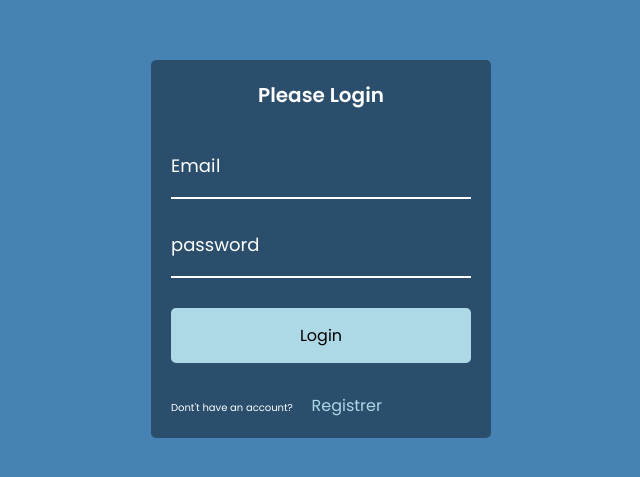
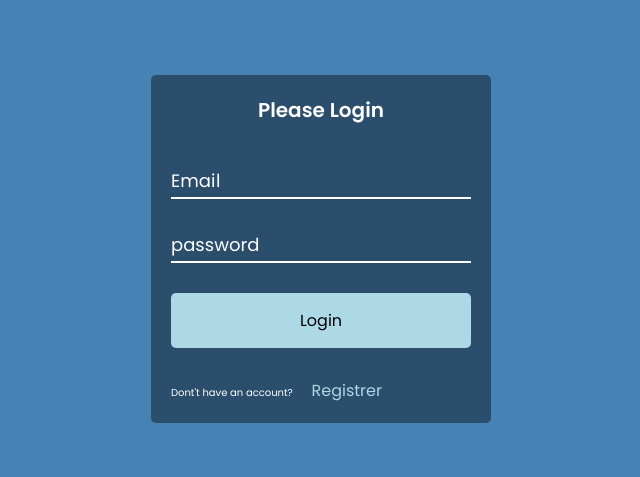
Before and after one commit to claudiodelkahez/form_input_wave, a plain HTML site: page index.html in a window 1280 px wide. Shown: the part 151-628 px from the top of the page, without its empty margins (319-959 px from the left). Drawn offline with Linux system fonts and the light colour scheme.

Commit message:
retoque css

```diff
--- a/css/style.css
+++ b/css/style.css
@@ -69,7 +69,7 @@ body {
     border-bottom: 2px #fff solid;
     display: block;
     width: 100%;
-    padding: 15px 0;
+    padding: 15px 0 0 0;
     margin-top: 20px;
     font-size: 1.8rem;
     color: #fff;
```
